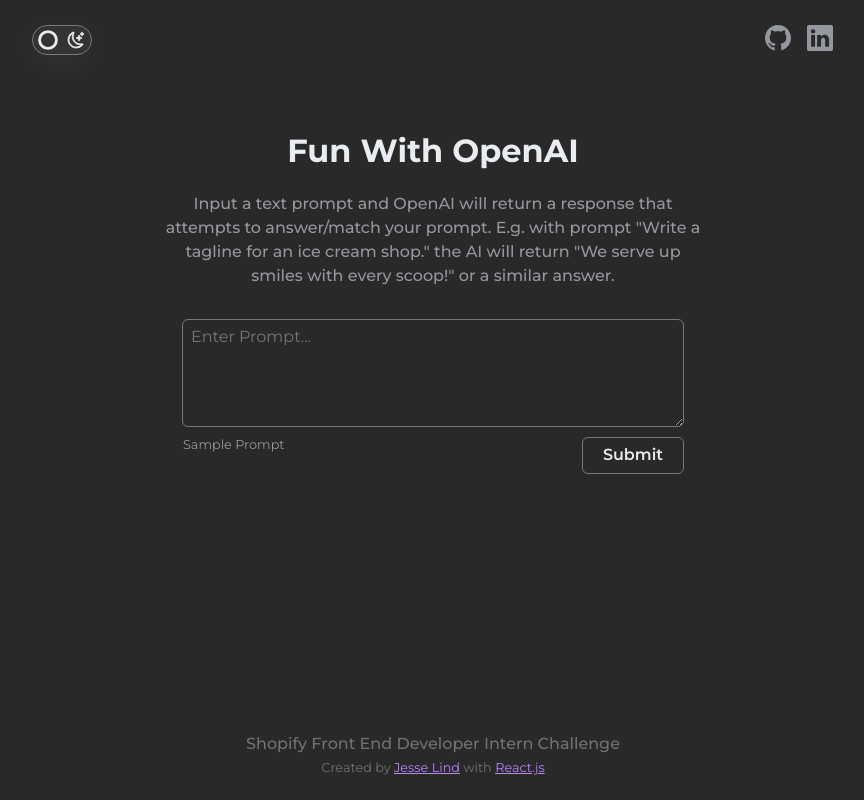
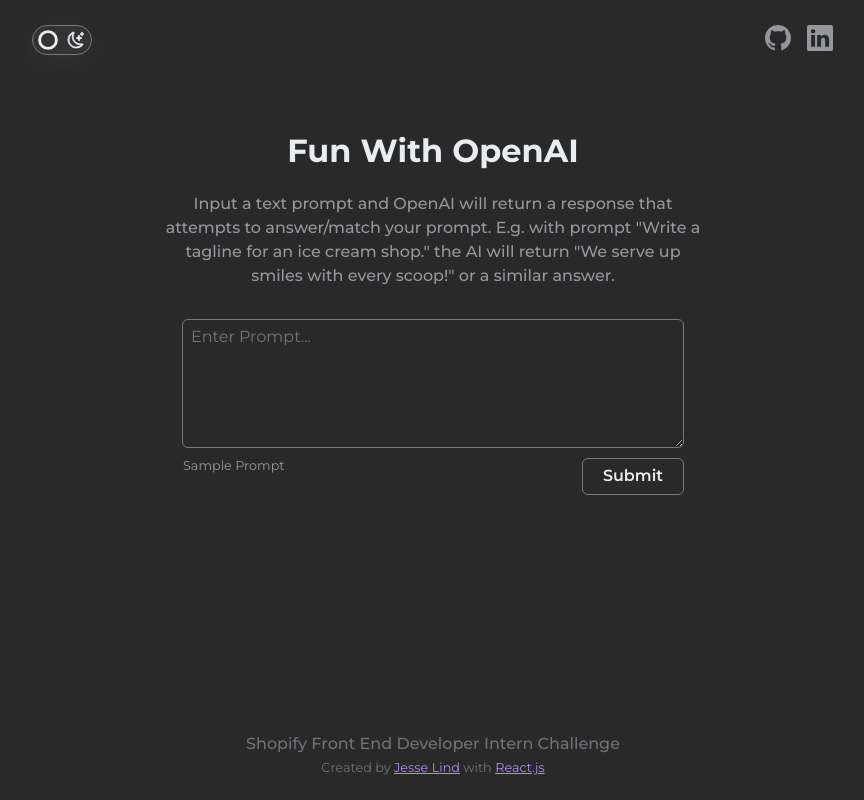
Before and after one commit to jclind/shopify-intern-challenge-2022, a React (Create React App) app: page / in a window 1280 px wide. Shown: the whole page, without its empty margins (207-1071 px from the left). Built offline with nearby package versions, Linux system fonts and the light colour scheme.

Commit message:
style: increase height of form input for better long-text visibility

```diff
--- a/src/App.js
+++ b/src/App.js
@@ -13,7 +13,6 @@
   const [promptHistory, setPromptHistory] = useState(() => {
     const promptHistoryLS = JSON.parse(localStorage.getItem('promptHistory'))
     if (promptHistoryLS) return promptHistoryLS
-
     return []
   })
 
--- a/src/Components/FormInput/FormInput.scss
+++ b/src/Components/FormInput/FormInput.scss
@@ -8,7 +8,7 @@
   label {
     width: 100%;
     textarea {
-      height: 10ch;
+      height: 12ch;
       width: 100%;
     }
   }
```
